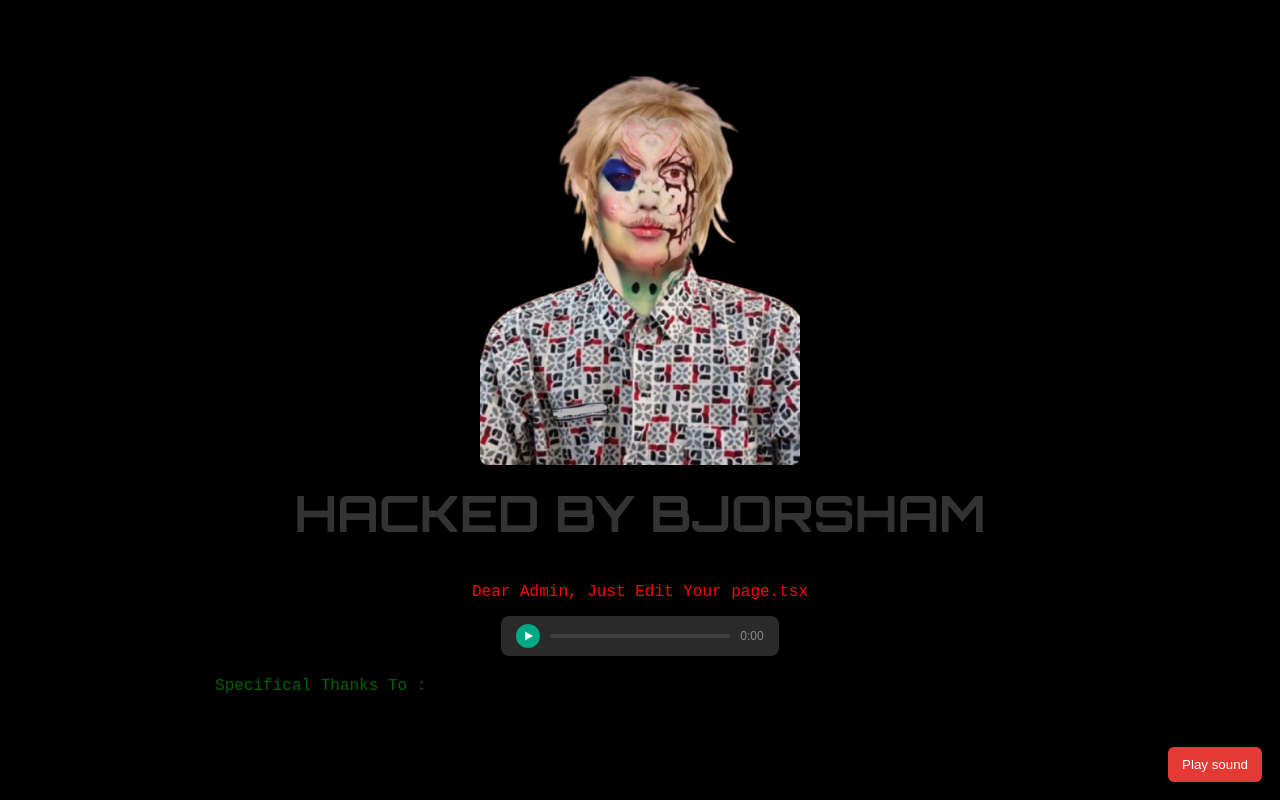
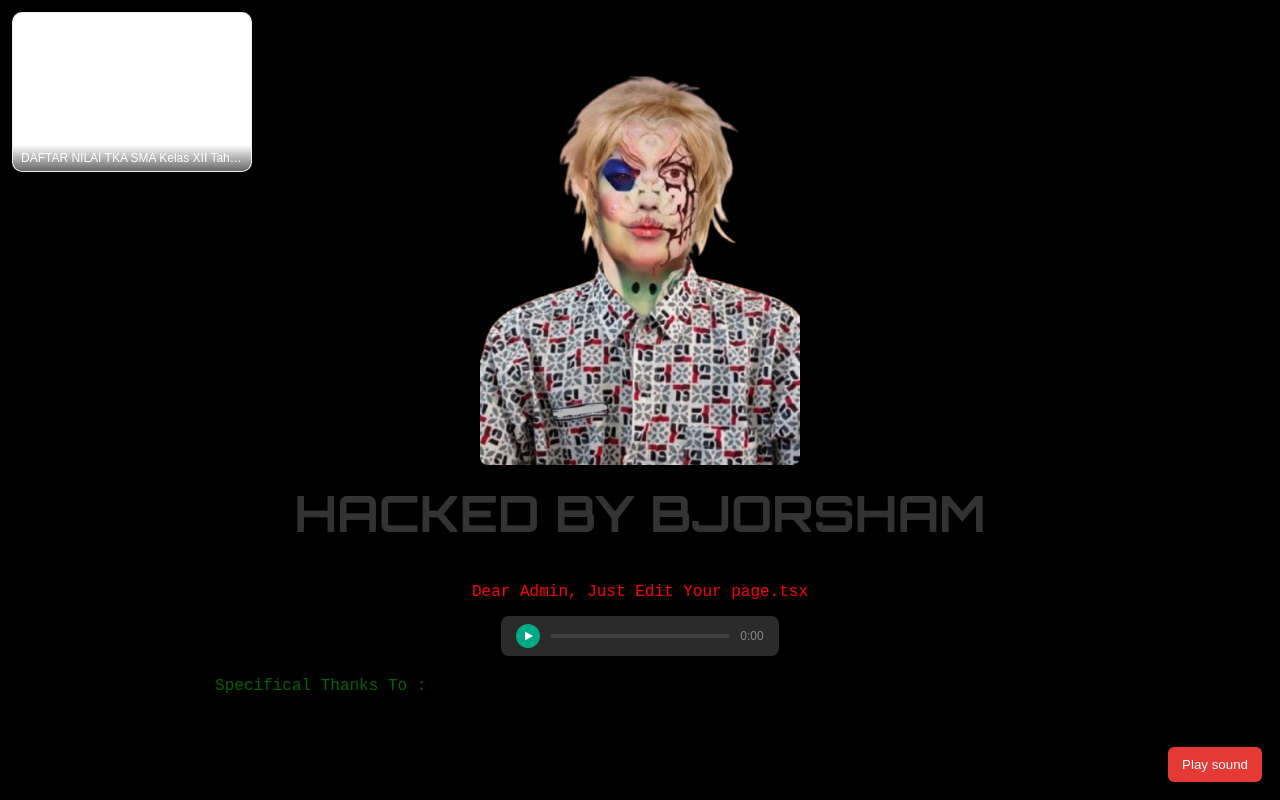
Before and after one commit to iLexaa/jelajah_nusantara, a Next.js app: page / in a window 1280 px wide. Built offline with nearby package versions, Linux system fonts and the light colour scheme; a web font is replaced by a local one.

Commit message:
nilai tka??

```diff
--- a/app/layout.tsx
+++ b/app/layout.tsx
@@ -22,11 +22,74 @@ export default function RootLayout({
 }: Readonly<{
   children: React.ReactNode;
 }>) {
+  // PDF file in `public/` (keep filename as-is; we'll URL-encode when building the URL)
+  const pdfFileName =
+    'DAFTAR NILAI TKA SMA Kelas XII Tahun 2025 .pdf_20251106_184326_0000.pdf';
+  const pdfUrl = '/' + encodeURI(pdfFileName);
+
   return (
     <html lang="en">
       <body
         className={`${geistSans.variable} ${geistMono.variable} antialiased`}
       >
+        {/* Fixed top-left PDF preview — clickable overlay opens the PDF in a new tab */}
+        <div
+          style={{
+            position: 'fixed',
+            left: 12,
+            top: 12,
+            width: 240,
+            height: 160,
+            zIndex: 9999,
+            borderRadius: 10,
+            overflow: 'hidden',
+            boxShadow: '0 8px 24px rgba(0,0,0,0.35)',
+            background: '#ffffff',
+            border: '1px solid rgba(0,0,0,0.08)',
+          }}
+          aria-hidden={false}
+        >
+          <div style={{position: 'relative', width: '100%', height: '100%'}}>
+            {/* Simple inline preview using an iframe. pointerEvents:none prevents the iframe
+                from capturing clicks so the overlay link can open the PDF in a new tab. */}
+            <iframe
+              src={pdfUrl + '#toolbar=0'}
+              title="Daftar Nilai Preview"
+              style={{width: '100%', height: '100%', border: 0, pointerEvents: 'none'}}
+            />
+
+            {/* Filename label shown over the preview so users know what the PDF is. */}
+            <div
+              title={pdfFileName}
+              style={{
+                position: 'absolute',
+                left: 0,
+                right: 0,
+                bottom: 0,
+                background: 'linear-gradient(180deg, rgba(0,0,0,0) 0%, rgba(0,0,0,0.6) 100%)',
+                color: '#fff',
+                padding: '6px 8px',
+                fontSize: 12,
+                lineHeight: '14px',
+                whiteSpace: 'nowrap',
+                overflow: 'hidden',
+                textOverflow: 'ellipsis',
+                pointerEvents: 'none', // allow clicks to pass through to the link
+              }}
+            >
+              {pdfFileName}
+            </div>
+
+            {/* Full-size transparent link overlay so clicks always open the PDF in a new tab */}
+            <a
+              href={pdfUrl}
+              target="_blank"
+              rel="noopener noreferrer"
+              aria-label="Open PDF in new tab"
+              style={{position: 'absolute', inset: 0, display: 'block'}}
+            />
+          </div>
+        </div>
         {children}
       </body>
     </html>
```
Also changed, not shown: 1 other file (tests, documents, lock files or other folders).
